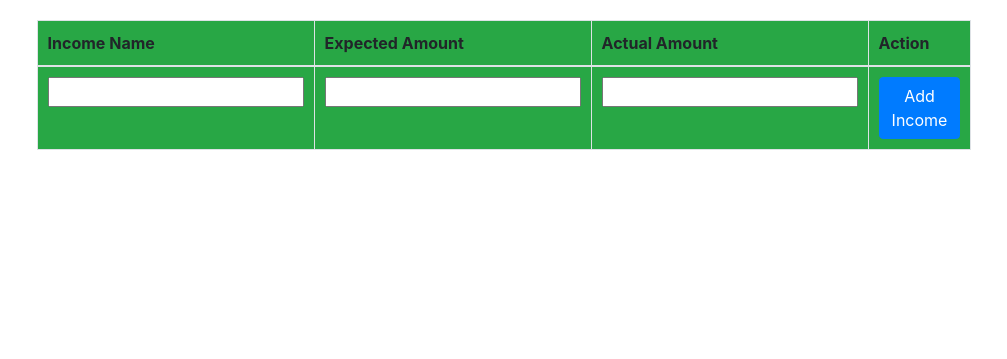
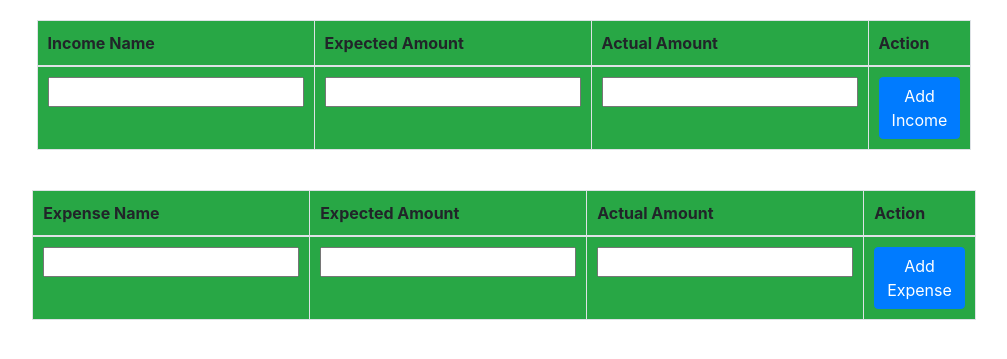
Before and after one commit to austinkodom/flask_budgeting_app, a Flask app: page / in a window 1280 px wide. Shown: the part 56-415 px from the top of the page, without its empty margins (136-1143 px from the left). Run offline with Flask 3, Linux system fonts and the light colour scheme; a user stored in the database is signed in; some libraries are stand-ins or nearby versions.

Commit message:
Created addition for expenses to the database.
Also added deletion of the income and expenses.

```diff
--- a/website/static/index.js
+++ b/website/static/index.js
@@ -0,0 +1,19 @@
+function deleteIncome(incomeId)
+{
+    fetch('/delete-income', {
+        method: 'POST',
+        body: JSON.stringify({ incomeId: incomeId }),
+    }).then((_res) => {
+        window.location.href = "/";
+    });
+}
+
+function deleteExpense(expenseId)
+{
+    fetch('/delete-expense', {
+        method: 'POST',
+        body: JSON.stringify({ expenseId: expenseId }),
+    }).then((_res) => {
+        window.location.href = "/";
+    });
+}
--- a/website/templates/home.html
+++ b/website/templates/home.html
@@ -13,6 +13,13 @@
         width: 100%;
     }
     #incomeTable {
+        width: 80%;
+        margin: 20px 0;
+    }
+    #expenseTable th, #expenseTable td {
+        padding: 10px;
+    }
+    #expenseTable {
         width: 80%;
         margin: 20px 0;
     }
@@ -35,7 +42,8 @@
             <td class="bg-success">{{ income.income_name }}</td>
             <td class="bg-success">{{ income.expected_income }}</td>
             <td class="bg-success">{{ income.actual_income }}</td>
-            <td class="bg-success"><button type="button">Delete</button></td>
+            <td class="bg-success">
+            <button type="button" class="btn btn-danger" onClick="deleteIncome({{ income.id }})">Delete</button></td>
         </tr>
         {% endfor %}
     </tbody>
@@ -53,4 +61,40 @@
 </table>
 </div>
 
+<div id="tableContainer">
+    <table class="table table-bordered" id="expenseTable">
+        <thead>
+            <tr>
+                <th class="bg-success">Expense Name</th>
+                <th class="bg-success">Expected Amount</th>
+                <th class="bg-success">Actual Amount</th>
+                <th class="bg-success">Action</th>
+            </tr>
+        </thead>
+
+        <tbody>
+            {% for expense in user.expenses %}
+            <tr>
+                <td class="bg-success">{{ expense.expense_name }}</td>
+                <td class="bg-success">{{ expense.expected_expense }}</td>
+                <td class="bg-success">{{ expense.actual_expense }}</td>
+                <td class="bg-success">
+                <button type="button" class="btn btn-danger" onClick="deleteExpense({{ expense.id }})">Delete</button></td>
+            </tr>
+            {% endfor %}
+        </tbody>
+
+        <tfoot>
+            <tr>
+                <form method="POST">
+                    <td class="bg-success"><input type="text" id="expenseName" name="expenseName" required></td>
+                    <td class="bg-success"><input type="number" id="expectedExpense" name="expectedExpense" required></td>
+                    <td class="bg-success"><input type="number" id="actualExpense" name="actualExpense" required></td>
+                    <td class="bg-success"><button type="submit" class="btn btn-primary">Add Expense</button></td>
+                </form>
+            </tr>
+        </tfoot>
+    </table>
+    </div>
+
 {% endblock %}
--- a/website/views.py
+++ b/website/views.py
@@ -1,7 +1,9 @@
-from flask import Blueprint, render_template, request, flash
+from flask import Blueprint, render_template, request, flash, jsonify
 from flask_login import login_required, current_user
 from .models import Income
+from .models import Expense
 from . import db
+import json
 
 views = Blueprint('views', __name__)
 
@@ -9,25 +11,79 @@
 @login_required
 def home():
     if request.method == 'POST':
-        income_name = request.form.get('incomeName')
-        expected_income = float(request.form.get('expectedIncome'))
-        actual_income = float(request.form.get('actualIncome'))
+        if 'expenseName' in request.form:
+            addExpense()
+        if 'incomeName' in request.form:
+            addIncome()
 
-        if len(income_name) < 1:
-            flash('Must give income a name. Try again.', category='error')
-        elif expected_income < 0:
-            flash('Income must be greater than 0', category='error')
-        else:
-            new_income = Income(
-                income_name = income_name,
-                expected_income = expected_income,
-                actual_income = actual_income,
-                user_id = current_user.id
-            )
+    return render_template("home.html", user=current_user)
 
-            db.session.add(new_income)
+@views.route('/delete-income', methods=['POST'])
+def delete_income():
+    income = json.loads(request.data)
+    income_id = income['incomeId']
+    income = Income.query.get(income_id)
+
+    if income:
+        if income.user_id == current_user.id:
+            db.session.delete(income)
             db.session.commit()
 
-            flash('Income successfully added.', category='success')
+    return jsonify({})
 
-    return render_template("home.html", user=current_user)
+@views.route('delete-expense', methods=['POST'])
+def delete_expense():
+    expense = json.loads(request.data)
+    expense_id = expense['expenseId']
+    expense = Expense.query.get(expense_id)
+
+    if expense:
+        if expense.user_id == current_user.id:
+            db.session.delete(expense)
+            db.session.commit()
+
+    return jsonify({})
+
+def addIncome():
+    income_name = request.form.get('incomeName')
+    expected_income = float(request.form.get('expectedIncome'))
+    actual_income = float(request.form.get('actualIncome'))
+
+    if len(income_name) < 1:
+        flash('Must give income a name. Try again.', category='error')
+    elif expected_income < 0 or expected_income == 0:
+        flash('Income must be greater than 0', category='error')
+    else:
+        new_income = Income(
+            income_name = income_name,
+            expected_income = expected_income,
+            actual_income = actual_income,
+            user_id = current_user.id
+        )
+
+        db.session.add(new_income)
+        db.session.commit()
+
+        flash('Income successfully added.', category='success')
+
+def addExpense():
+    expense_name = request.form.get('expenseName')
+    expected_expense = float(request.form.get('expectedExpense'))
+    actual_expense = float(request.form.get('actualExpense'))
+
+    if len(expense_name) < 1:
+        flash('Must give expense a name. Try again.', category='error')
+    elif expected_expense < 0 or expected_expense == 0:
+        flash('Expense must be greater than 0. Try again', category='error')
+    else:
+        new_expense = Expense(
+            expense_name = expense_name,
+            expected_expense = expected_expense,
+            actual_expense = actual_expense,
+            user_id = current_user.id
+        )
+
+        db.session.add(new_expense)
+        db.session.commit()
+
+        flash('Expense successfully added.', category='success')
```
Also changed, not shown: instance/database.db.
